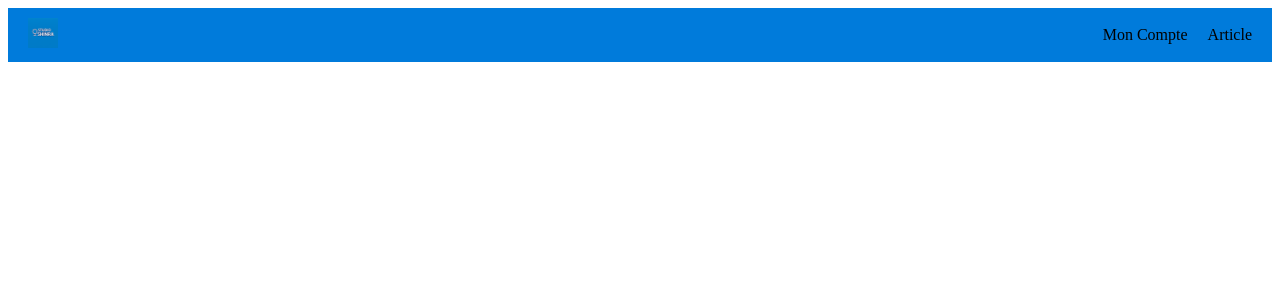
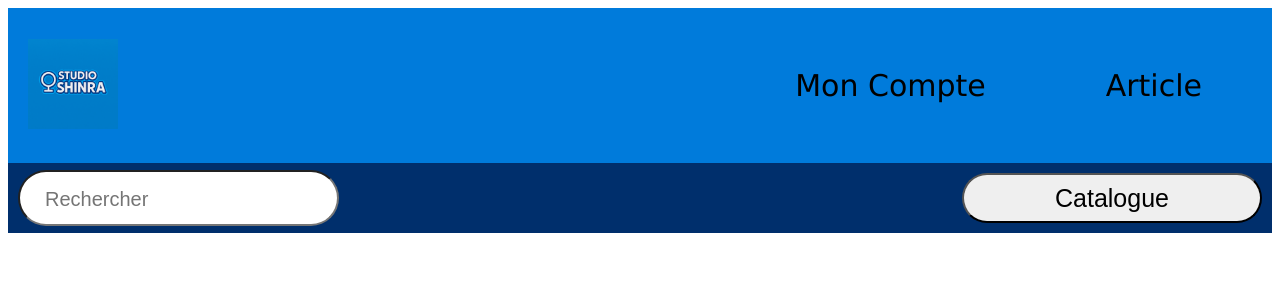
Before and after one commit to Alex-Bachir/ProjectAngular, an Angular app in the folder Prjct-Shnr/: page / in a window 1280 px wide. Shown: the top 300 px of the page. Built offline with nearby package versions, Linux system fonts and the light colour scheme.

Commit message:
ajout de la barre de recherche et du bouton catalogue dans app.component.ts & app.component.css

```diff
--- a/Prjct-Shnr/src/app/app.component.css
+++ b/Prjct-Shnr/src/app/app.component.css
@@ -10,7 +10,7 @@
   }
 
   .logo img {
-    height: 30px;
+    height: 90px;
   }
 
   .nav-links {
@@ -22,8 +22,53 @@
     color: black;
     text-decoration: none;
     font-weight: 500;
+    font-size: 30px;
+    font-family: Verdana, Geneva, Tahoma, sans-serif;
+    padding: 50px;
   }
 
   .nav-links a:hover {
     text-decoration: underline;
   }
+
+  .navbar2 {
+    display: flex;
+    justify-content: space-between;
+    background-color: #002f6c;
+    padding: 10px;
+    height: 50px;
+    align-items: center;
+
+
+  }
+
+  input {
+    width: 300px;
+    height: 50px;
+    border-radius: 50px;
+
+  }
+
+  ::placeholder {
+    padding-left: 10px;
+    font-size: 20px;
+  }
+
+  button {
+    width: 300px;
+    height: 50px;
+    border-radius: 50px;
+    font-size: 25px;
+
+  }
+
+  .search-bar input {
+    font-size: 24px;
+    padding-left: 15px;
+  }
+
+  .valide {
+    height: 40px;
+    font-size: 20px;
+    width: 100px;
+  }
--- a/Prjct-Shnr/src/app/app.component.ts
+++ b/Prjct-Shnr/src/app/app.component.ts
@@ -5,7 +5,8 @@ import { HeaderComponent } from './header/header.component';
 @Component({
   selector: 'app-root',
   imports: [RouterOutlet, HeaderComponent],
-  template: `<nav class="navbar">
+  template: `
+  <nav class="navbar">
     <div class="logo">
       <img src="StudioShinra.png" alt="Logo" />
     </div>
@@ -13,6 +14,19 @@ import { HeaderComponent } from './header/header.component';
       <a href="#">Mon Compte</a>
       <a href="#">Article</a>
     </div>
+
+  </nav>
+  <nav class ="navbar2">
+    <div class="search-bar">
+      <form action="/rechercher" method="GET">
+        <input type="text" name="q" placeholder="Rechercher">
+      </form>
+    </div>
+    <div class = "btn">
+      <button class="catalogue-button">
+        Catalogue
+      </button>
+    </div>
   </nav>`,
   styleUrl: './app.component.css'
 })
```
Lines whose indentation alone changed are shown as unchanged.
